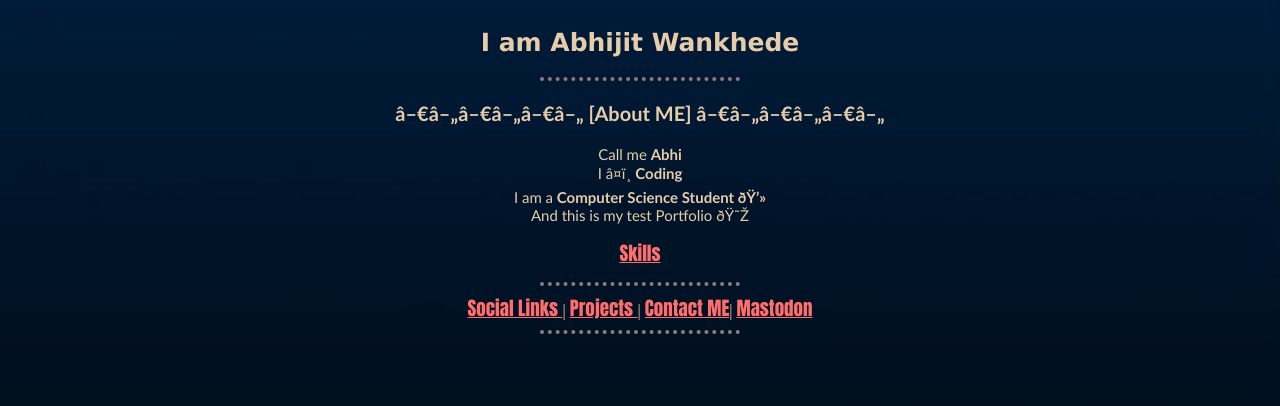
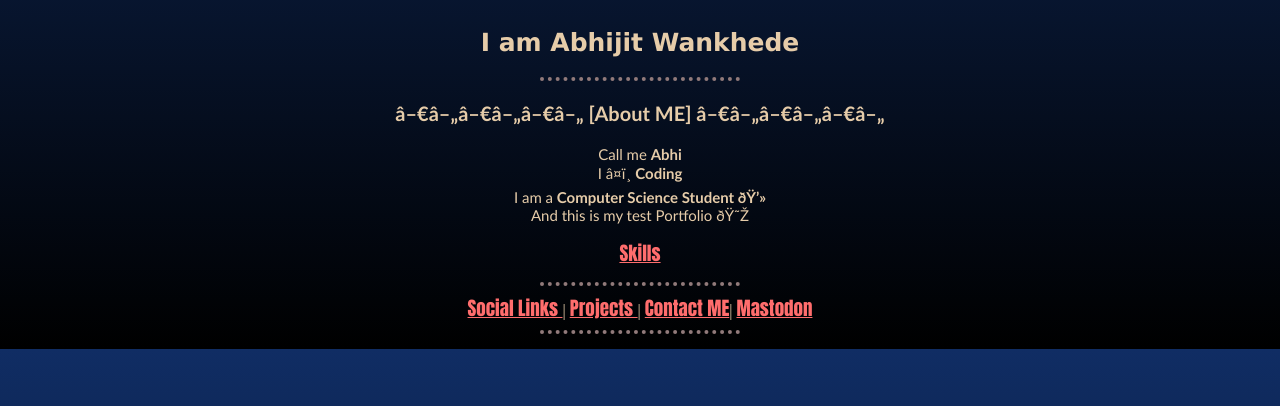
Before and after one commit to FIRSTB0SS/portfolio, a plain HTML site: page index.html in a window 1280 px wide. Shown: the part 394-800 px from the top of the page. Drawn offline with Linux system fonts and the light colour scheme.

Commit message:
gradient added

```diff
--- a/css/styles.css
+++ b/css/styles.css
@@ -2,8 +2,8 @@ body{
 
     color: #E6CCA9;
     background-size: 100%;
-  background-image: url(/assets/background.jpg);
- }
+    background-image: linear-gradient(rgb(16, 45, 100), black);
+}
 
  img{
     width: 60%;
```
